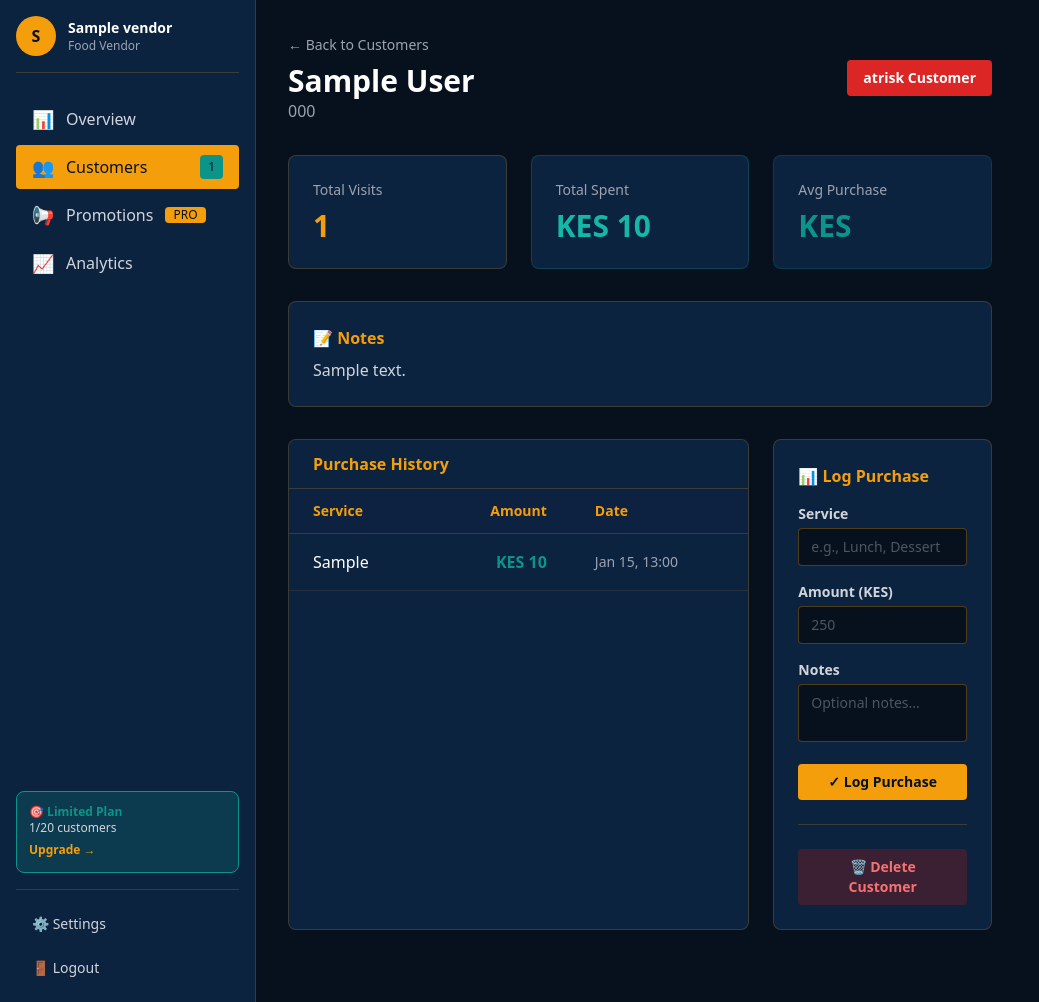
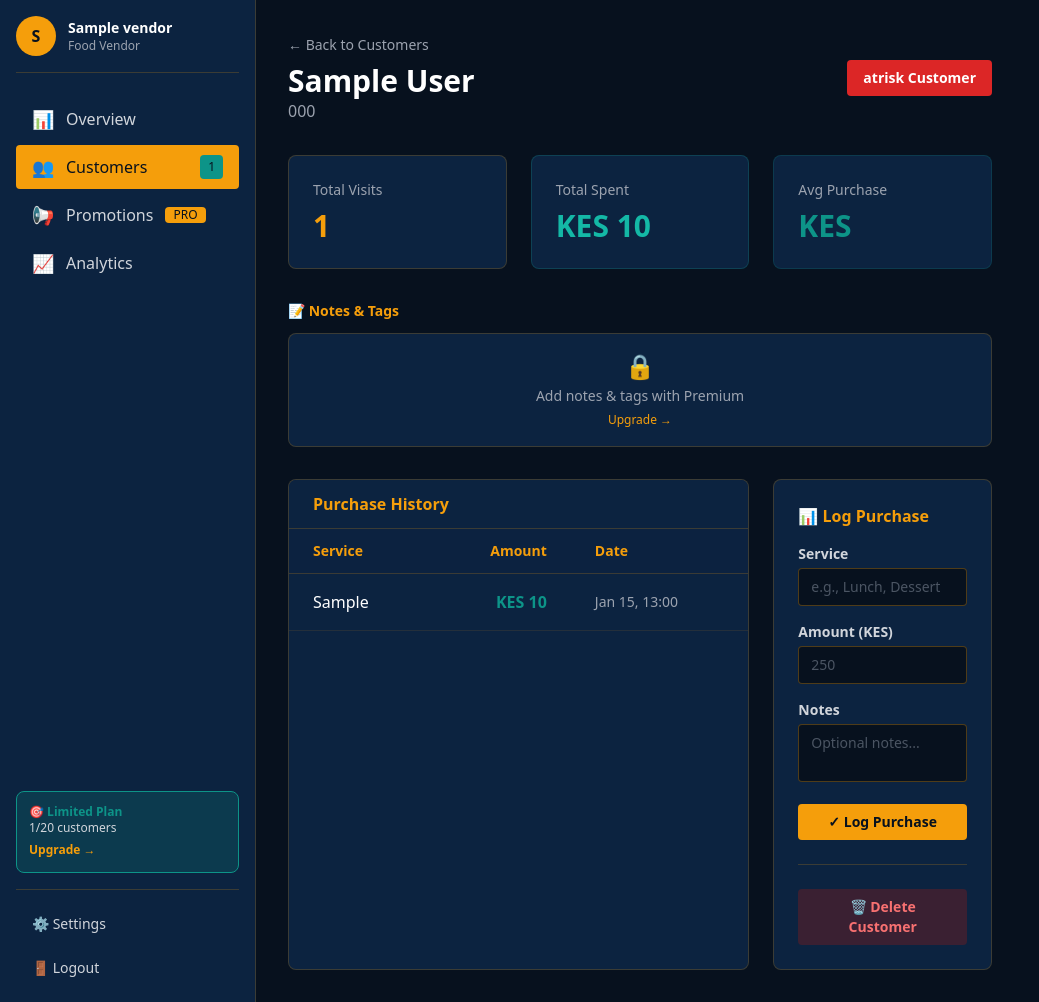
Before and after one commit to jira54/campo, a Django app: page /customers/1/ in a window 1280 px wide. Shown: the whole page, without its empty margins (0-1039 px from the left). Run offline with Django 5.2, Linux system fonts and the light colour scheme; a user stored in the database is signed in; tables that the repository leaves empty hold one stand-in row (values such as "Sample post"); some libraries are stand-ins or nearby versions.

Commit message:
Enhance customer detail view with notes and tags for premium users; update forms and models to support tags functionality.

```diff
--- a/customers/forms.py
+++ b/customers/forms.py
@@ -4,7 +4,26 @@ from .models import Customer, Purchase
 class CustomerForm(forms.ModelForm):
     class Meta:
         model  = Customer
-        fields = ['name', 'phone', 'notes']
+        fields = ['name', 'phone', 'notes', 'tags']
+        widgets = {
+            'name':  forms.TextInput(attrs={
+                'class': 'w-full bg-navy border border-gold border-opacity-20 text-white rounded px-4 py-3',
+                'placeholder': 'Customer name'
+            }),
+            'phone': forms.TextInput(attrs={
+                'class': 'w-full bg-navy border border-gold border-opacity-20 text-white rounded px-4 py-3',
+                'placeholder': '0712345678'
+            }),
+            'notes': forms.Textarea(attrs={
+                'class': 'w-full bg-navy border border-gold border-opacity-20 text-white rounded px-4 py-3',
+                'placeholder': 'e.g. Prefers chapati, comes mornings...',
+                'rows': 3
+            }),
+            'tags':  forms.TextInput(attrs={
+                'class': 'w-full bg-navy border border-gold border-opacity-20 text-white rounded px-4 py-3',
+                'placeholder': 'e.g. regular breakfast, bulk printer'
+            }),
+        }
 
     def __init__(self, *args, **kwargs):
         super().__init__(*args, **kwargs)
--- a/customers/models.py
+++ b/customers/models.py
@@ -14,6 +14,7 @@ class Customer(models.Model):
     name     = models.CharField(max_length=120)
     phone    = models.CharField(max_length=20)
     notes    = models.TextField(blank=True)
+    tags     = models.CharField(max_length=255, blank=True, default='')
     added_at = models.DateTimeField(auto_now_add=True)
 
     class Meta:
@@ -61,6 +62,13 @@ class Customer(models.Model):
         parts = self.name.strip().split()
         return ''.join(p[0].upper() for p in parts[:2])
 
+    @property
+    def tag_list(self):
+        """Return tags as a list."""
+        if not self.tags:
+            return []
+        return [t.strip() for t in self.tags.split(',') if t.strip()]
+
 
 class Purchase(models.Model):
     customer     = models.ForeignKey(Customer, on_delete=models.CASCADE, related_name='purchases')
--- a/customers/views.py
+++ b/customers/views.py
@@ -74,6 +74,10 @@ def customer_add(request):
         if form.is_valid():
             customer        = form.save(commit=False)
             customer.vendor = vendor
+            # Strip premium fields for free users
+            if not vendor.is_premium:
+                customer.notes = ''
+                customer.tags  = ''
             try:
                 customer.save()
                 if purchase_form.is_valid() and request.POST.get('amount'):
--- a/templates/customers/detail.html
+++ b/templates/customers/detail.html
@@ -43,13 +43,33 @@
                 </div>
             </div>
 
-            <!-- Notes -->
-            {% if customer.notes %}
-                <div class="bg-navy border border-gold border-opacity-20 rounded-lg p-6 mb-8">
-                    <h3 class="text-gold font-bold mb-2">📝 Notes</h3>
-                    <p class="text-gray-300">{{ customer.notes }}</p>
-                </div>
-            {% endif %}
+            <!-- Notes & Tags Section -->
+            <div class="mt-6 mb-8">
+                <h3 class="text-gold font-bold text-sm mb-3">📝 Notes & Tags</h3>
+                {% if user.is_premium %}
+                    {% if customer.notes %}
+                        <div class="bg-navy border border-gold border-opacity-10 rounded p-4 mb-3">
+                            <p class="text-gray-300 text-sm">{{ customer.notes }}</p>
+                        </div>
+                    {% endif %}
+                    {% if customer.tag_list %}
+                        <div class="flex flex-wrap gap-2">
+                            {% for tag in customer.tag_list %}
+                                <span class="bg-teal bg-opacity-20 text-teal text-xs px-3 py-1 rounded-full">{{ tag }}</span>
+                            {% endfor %}
+                        </div>
+                    {% endif %}
+                    {% if not customer.notes and not customer.tag_list %}
+                        <p class="text-gray-500 text-sm">No notes or tags yet.</p>
+                    {% endif %}
+                {% else %}
+                    <div class="bg-navy border border-gold border-opacity-20 rounded-lg p-4 text-center">
+                        <span class="text-2xl">🔒</span>
+                        <p class="text-gray-400 text-sm mt-1">Add notes & tags with Premium</p>
+                        <a href="{% url 'billing:upgrade' %}" class="text-gold text-xs hover:underline">Upgrade →</a>
+                    </div>
+                {% endif %}
+            </div>
 
             <div class="grid grid-cols-1 lg:grid-cols-3 gap-6">
                 <!-- Purchases Table -->
```
